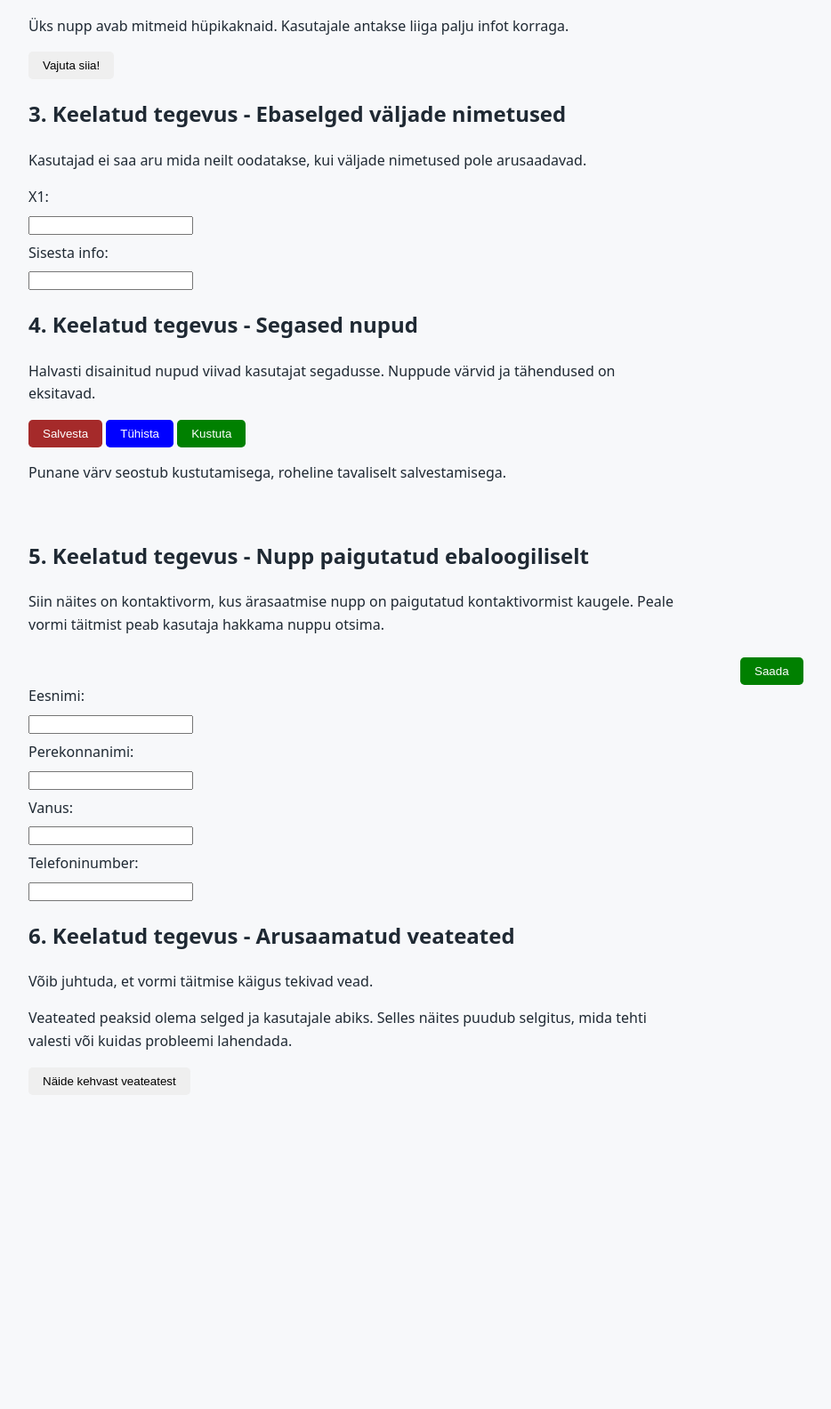
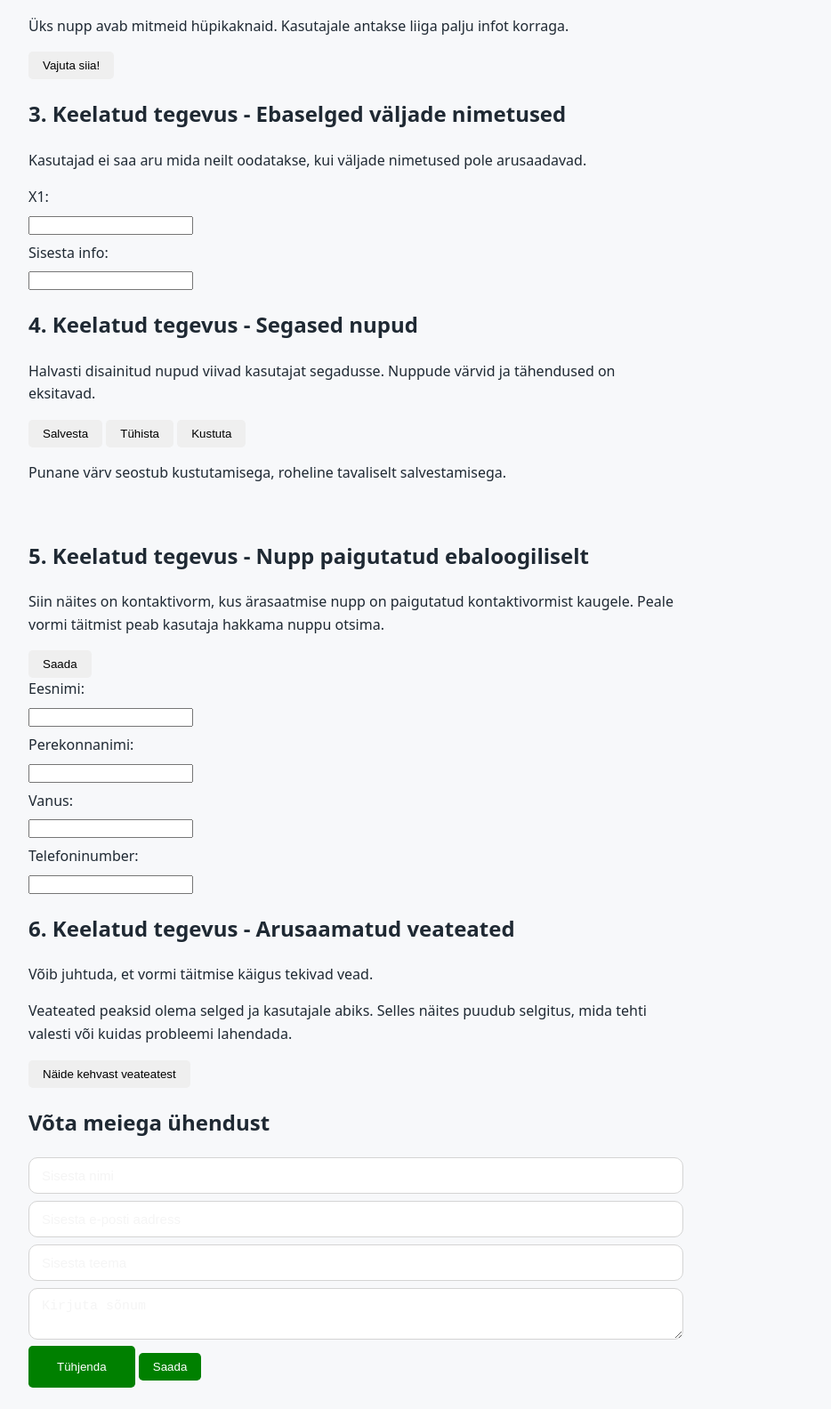
Before and after one commit to ks129/SE-projekt, a plain HTML site: page halb-ux.html in a window 1280 px wide. Shown: the part 605-2189 px from the top of the page at 89% size, without its empty margins (240-1174 px from the left). Before the commit the page ends 1860 px from the top, so only its background shows below. Drawn offline with Linux system fonts and the light colour scheme.

Commit message:
lisasin kontaktivormi halb-ux vahelehele

```diff
--- a/halb-ux.html
+++ b/halb-ux.html
@@ -21,7 +21,7 @@
 
 <h2>See lehekülg on näide halvast kasutajakogemusest. Siin on leitavad näited sellest, kuidas ei tohiks veebilehte disainida.</h2>
 
-<main>
+<main class="bad-ux">
 <h2>1. Keelatud tegevus - Halb värvikontrast</h2>
     <p>Halb värvikontrast tekitab raskusi teksti lugemisel. </p>
     <div class="kast">
@@ -68,6 +68,11 @@ function sulgePopup(id) {
 function avaVeateade() {
     document.getElementById("popup4").style.display = "block";
 }
+function avaReklaamid() {
+    document.getElementById("popup5").style.display = "block";
+    document.getElementById("popup6").style.display = "block";
+}
+window.addEventListener("DOMContentLoaded", avaReklaamid);
 </script>
 
 
@@ -84,15 +89,15 @@ function avaVeateade() {
 
 <h2>4. Keelatud tegevus - Segased nupud</h2>
 <p>Halvasti disainitud nupud viivad kasutajat segadusse. Nuppude värvid ja tähendused on eksitavad.</p>
-<button class="bad-ux-salvesta">Salvesta</button>
-<button class="bad-ux-tühista">Tühista</button>
-<button class="bad-ux-kustuta">Kustuta</button>
+<button class="bad-ux .salvesta">Salvesta</button>
+<button class="bad-ux .tühista">Tühista</button>
+<button class="bad-ux .kustuta">Kustuta</button>
 <p>Punane värv seostub kustutamisega, roheline tavaliselt salvestamisega.</p>
 <br>
 
 <h2>5. Keelatud tegevus - Nupp paigutatud ebaloogiliselt</h2>
 <p>Siin näites on kontaktivorm, kus ärasaatmise nupp on paigutatud kontaktivormist kaugele. Peale vormi täitmist peab kasutaja hakkama nuppu otsima.</p>
-<button class="saada">Saada</button>
+<button class="bad-ux .saada">Saada</button>
 <label>Eesnimi:</label>
 <input type="text">
 
@@ -113,10 +118,52 @@ function avaVeateade() {
 <button onclick="avaVeateade()">Näide kehvast veateatest</button>
 <div id="popup4" class="popup keskmine">
     <button class="sulge" onclick="sulgePopup('popup4')">×</button>
-    <h3>Veateade 32498</h3>
-    <p>Operatsioon ebaõnnestus.</p>
+    <h3>HTTP 400 Bad Request</h3>
 </div>
 
+<div id="popup5" class="reklaam parem">
+    <button class="sulge" onclick="sulgePopup('popup5')">×</button>
+    <h1>Uudiskiri!</h1>
+    <h3>Liitu meie uudiskirjaga ja saa erilised pakkumised!</h3>
+</div>
+
+<div id="popup6" class="reklaam vasak">
+    <button class="sulge" onclick="sulgePopup('popup6')">×</button>
+    <h1>Küpsised</h1>
+    <h2>Tähelepanu! See leht kasutab küpsiseid.</h2>
+    <p>Seda lehte kasutades nõustute küpsiste kasutamisega.</p>
+</div>
+
+
+
+<div class="contact">
+      <h2>Võta meiega ühendust</h2>
+      <!-- TODO: Lisa mingisugune pilt -->
+
+      <form class="bad-ux-contact-form" action="/cgi-bin/contact.py" method="POST" onsubmit="avaVeateade(); return false;">
+        <div>
+          <label for="name"></label>
+          <input type="text" id="name" name="name" placeholder="Sisesta nimi" required>
+        </div>
+        <div>
+          <label for="email"></label>
+          <input type="email" id="email" name="email" placeholder="Sisesta e-posti aadress" required>
+        </div>
+        <div>
+          <label for="subject"></label>
+          <input type="text" id="subject" name="subject" placeholder="Sisesta teema">
+        </div>
+        <div>
+          <label for="content"></label>
+          <textarea id="content" name="content" placeholder="Kirjuta sõnum" required></textarea>
+        </div>
+
+        <div class="buttons">
+          <button class="clear" type="button">Tühjenda</button>
+          <button class="submit" type="submit">Saada</button>
+        </div>
+      </form>
+    </div>
 </main>
 </body>
 </html>
--- a/style.css
+++ b/style.css
@@ -159,6 +159,34 @@ button:active {
   background-color:green;
   color:white;
 }
+.bad-ux .contact input,
+.bad-ux .contact textarea {
+  background-color: #ffffff;
+}
+.bad-ux .contact input::placeholder,
+.bad-ux .contact textarea::placeholder {
+  color: #f5f5f5;
+  opacity: 1;
+}
+.bad-ux .contact input, .bad-ux .contact textarea {
+  padding: 11px 14px;
+  font-size: 15px;
+  border: 1px solid #d4d4d4;
+  border-radius: 10px;
+  background: #fff;
+  transition: border-color 120ms, box-shadow 120ms;
+  width: 100%;
+}
+.bad-ux .contact .buttons .submit {
+  background-color:green;
+  color:white;
+  padding: 0.5rem 1rem;
+}
+.bad-ux .contact .buttons .clear {
+  background-color:green;
+  color:white;
+  padding: 1rem 2rem;
+}
 .kast {
     background-color: #bfbfbf;
     color: #b5b5b5;
@@ -172,6 +200,18 @@ button:active {
     width: 30%;
     min-width: 17.5rem;
     max-width: 37.5rem;
+    padding: 1rem;
+    background-color: white;
+    border: 0.125rem solid black;
+    border-radius: 0.5rem;
+    box-shadow: 0.2rem 0.2rem 1rem gray;
+}
+.reklaam {
+    display: none;
+    position: fixed;
+    width: 40%;
+    min-width: 37.5rem;
+    max-width: 57.5rem;
     padding: 1rem;
     background-color: white;
     border: 0.125rem solid black;
```
